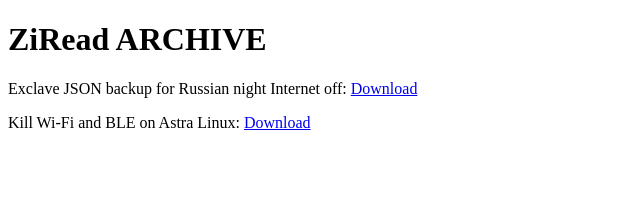
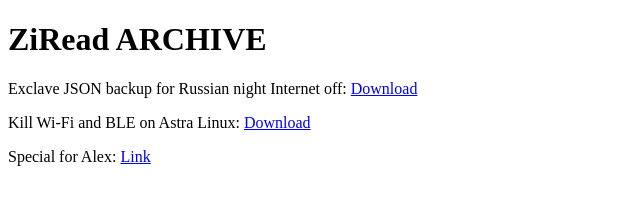
Before and after one commit to ZiRead/ZiRead.github.io, a plain HTML site: page index.html in a window 1280 px wide. Shown: the whole page, without its empty margins (0-640 px from the left). Drawn offline with Linux system fonts and the light colour scheme.

Commit message:
Update index.html

```diff
--- a/index.html
+++ b/index.html
@@ -4,5 +4,6 @@
 <h1>ZiRead ARCHIVE</h1>
 <p>Exclave JSON backup for Russian night Internet off: <a href="/Exclave_BackUp.json" download>Download</a> </p>
 <p>Kill Wi-Fi and BLE on Astra Linux: <a href="/Disable_Wireless_Astra.sh" download>Download</a> </p>
+<p> Special for Alex: <a href="https://ziread.github.io/alexlinuxwikipage/">Link</a> </p>
 </body>
 </html>
```
